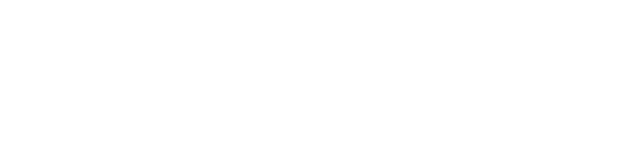
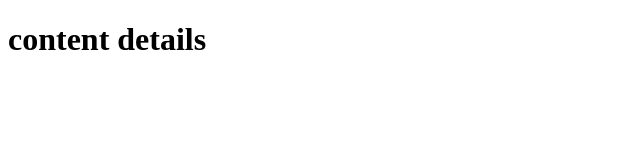
Before and after one commit to daniraheim/first-repo, a plain HTML site: page initializing-repo/content.html in a window 1280 px wide. Shown: the whole page, without its empty margins (0-640 px from the left). Drawn offline with Linux system fonts and the light colour scheme.

Commit message:
adding content details

```diff
--- a/initializing-repo/content.html
+++ b/initializing-repo/content.html
@@ -6,5 +6,6 @@
     <title>Document</title>
 </head>
 <body>
+    <h1> content details </h1>
 </body>
 </html>
```
